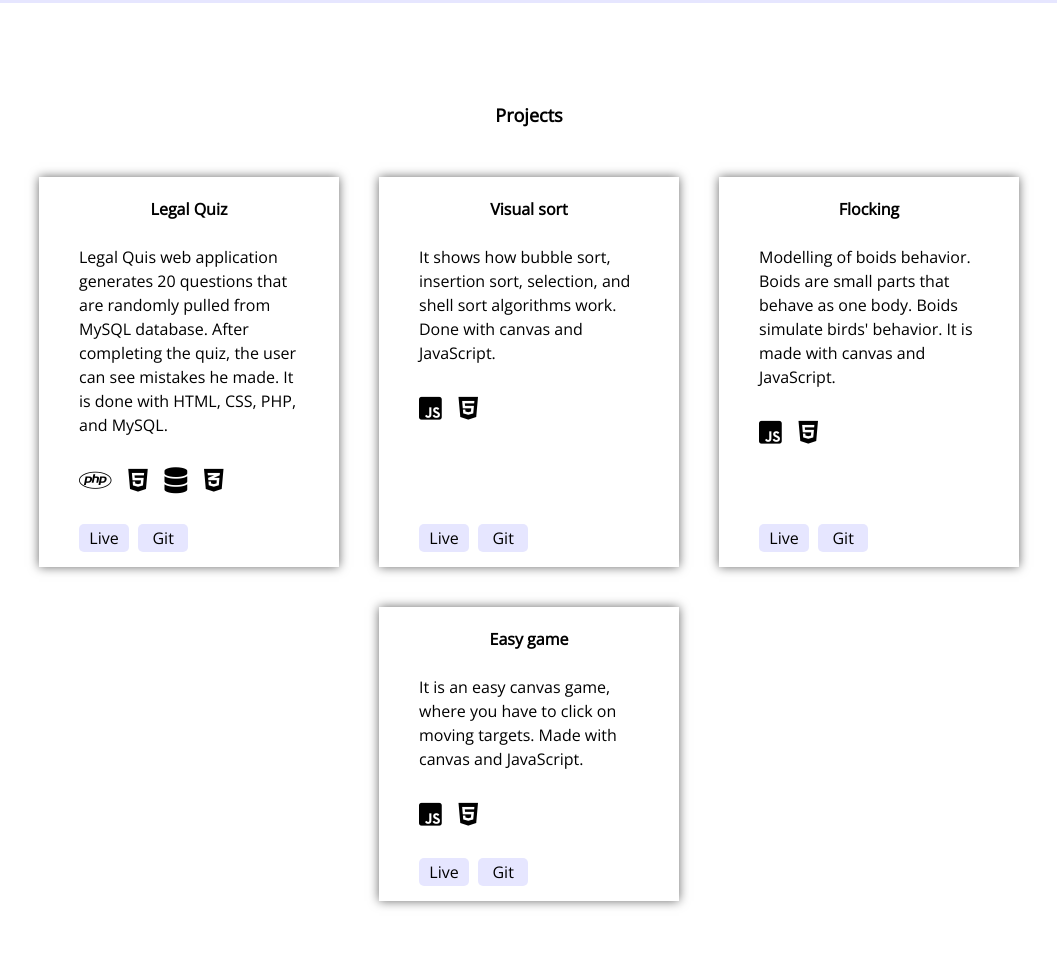
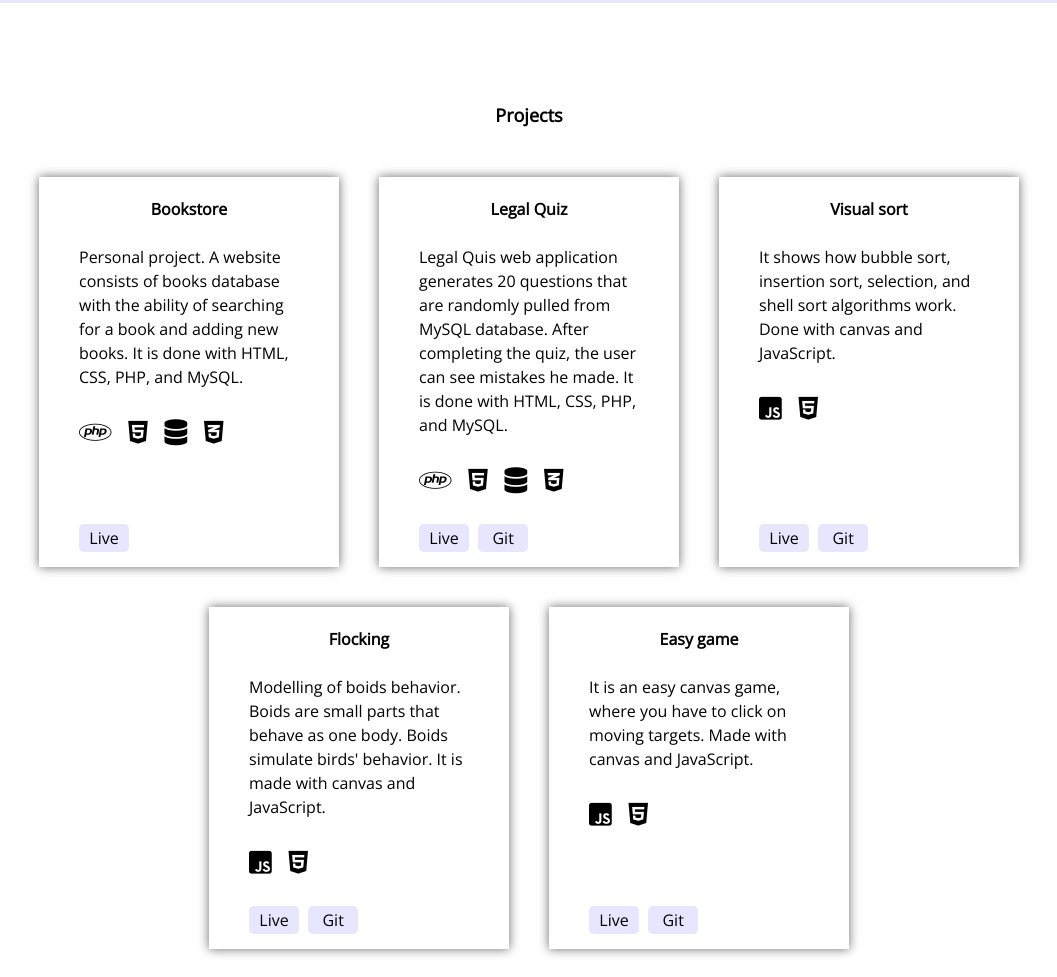
Before and after one commit to IrinaKuz/portfolio, a plain HTML site: page index.html in a window 1280 px wide. Shown: the part 797-1774 px from the top of the page, without its empty margins (111-1168 px from the left). Drawn offline with nearby package versions, Linux system fonts and the light colour scheme.

Commit message:
Update index.html
Adding new project "Bookstore" to the projects section.

```diff
--- a/index.html
+++ b/index.html
@@ -34,6 +34,19 @@
 	<div id="projects">
 			<h2>Projects</h2>
 			<div id="projects_flex">
+				<div class="project_item">
+					<h3>Bookstore</h3>
+					<p>Personal project. A website consists of books database with the ability of searching for a book and adding new books.  It is done with HTML, CSS, PHP, and MySQL.</p>
+					<p class="icon">
+						<i class="fab fa-php"></i>
+						<i class="fab fa-html5"></i>
+						<i class="fas fa-database"></i>
+						<i class="fab fa-css3-alt"></i></p>
+					<div class="code_links">
+						<a href="http://irinakuznetsov.altervista.org/bookstore/index.php" target="_blank">Live</a>
+						<!--<a href="https://github.com/IrinaKuz/quiz" target="_blank">Git</a>-->
+					</div>
+				</div>
 				<div class="project_item">
 					<h3>Legal Quiz</h3>
 					<p>Legal Quis web application generates 20 questions that are randomly pulled from MySQL database. After completing the quiz, the user can see mistakes he made. It is done with HTML, CSS, PHP, and MySQL.</p>
```
